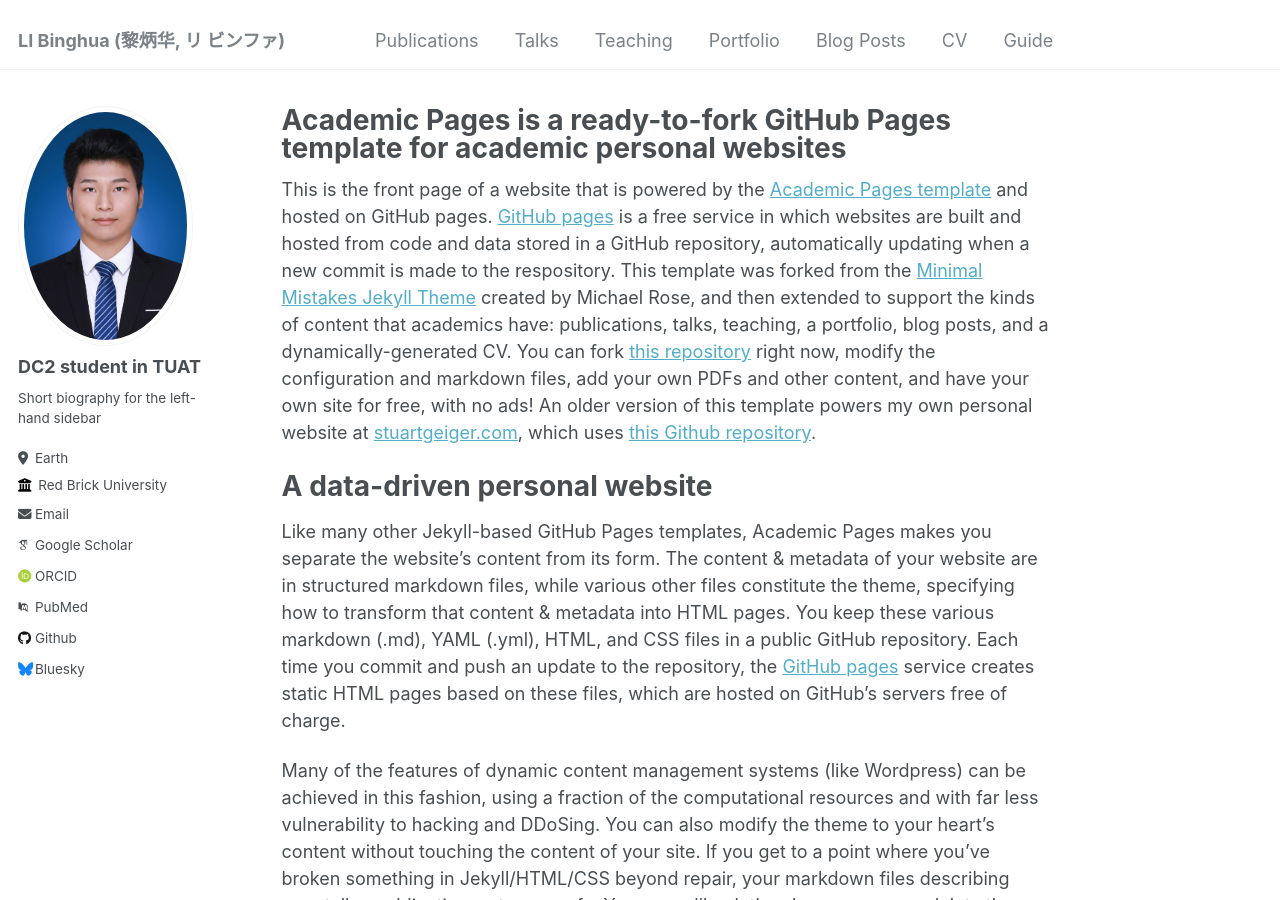
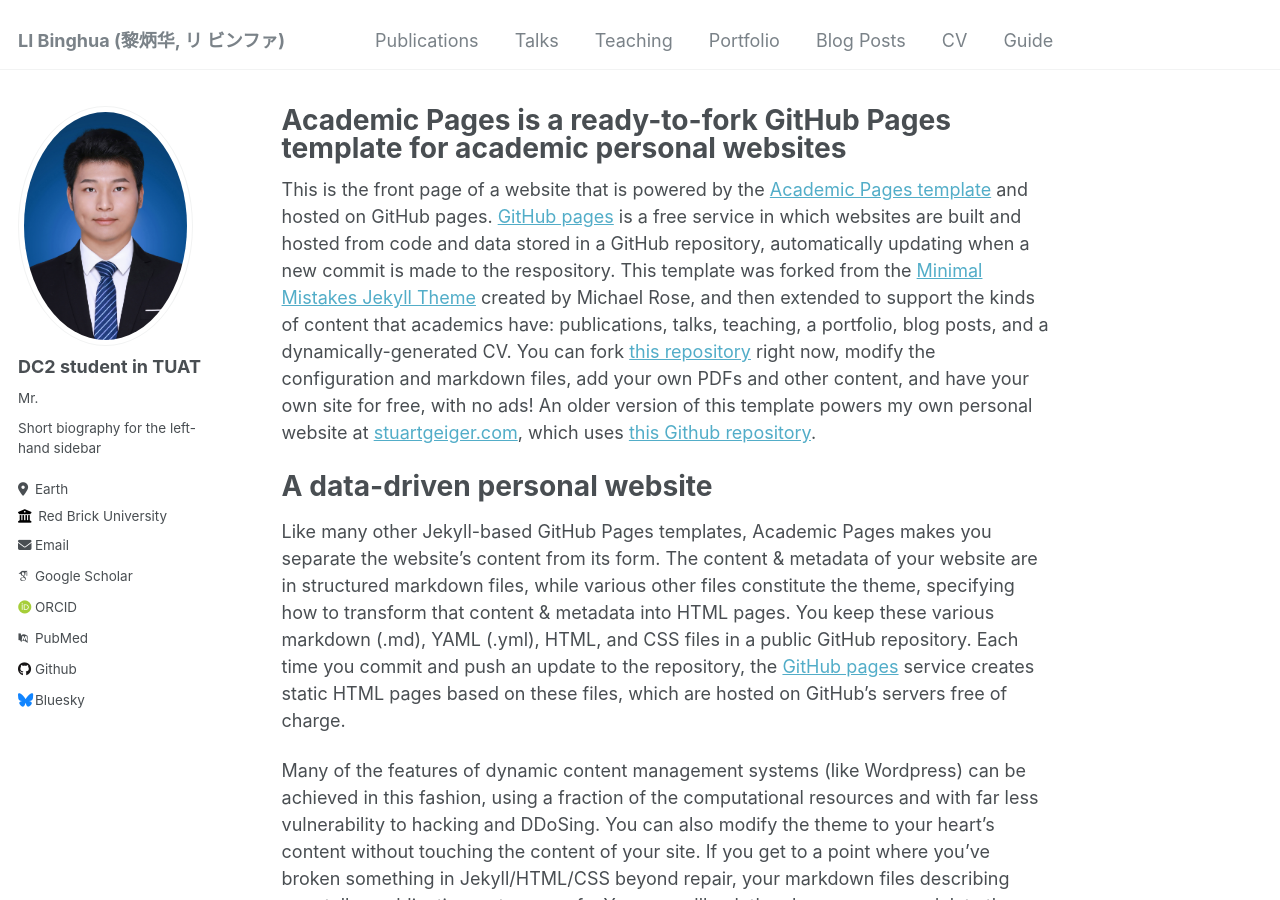
Before and after one commit to xiaovhua/vhua.github.io, a Jekyll site: the page built from _pages/about.md, in a window 1280 px wide and 900 px high. Built offline with Jekyll 4.4.1, drawn with Linux system fonts in a browser that asks for light colours; some web fonts are replaced.

```diff
--- a/_config.yml
+++ b/_config.yml
@@ -23,7 +23,7 @@ author:
   # Biographic information
   avatar           : "26-l.jpg"
   name             : "DC2 student in TUAT"
-  pronouns         : # example: "she/her"
+  pronouns         : "Mr."
   bio              : "Short biography for the left-hand sidebar"
   location         : "Earth"
   employer         : "Red Brick University"
```
